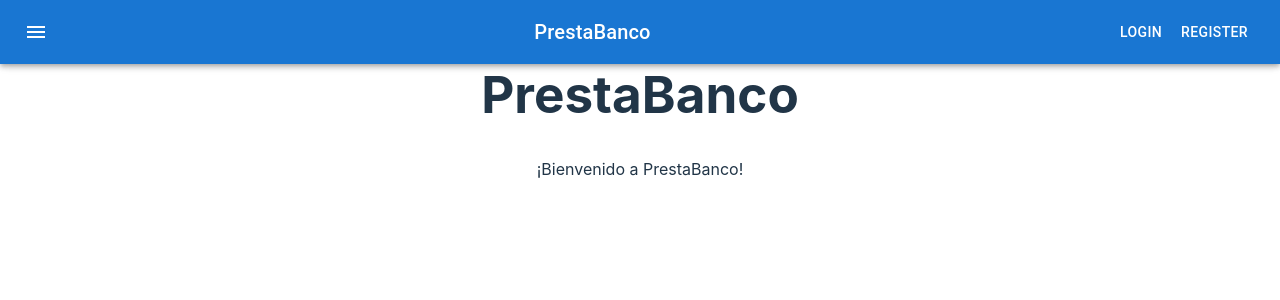
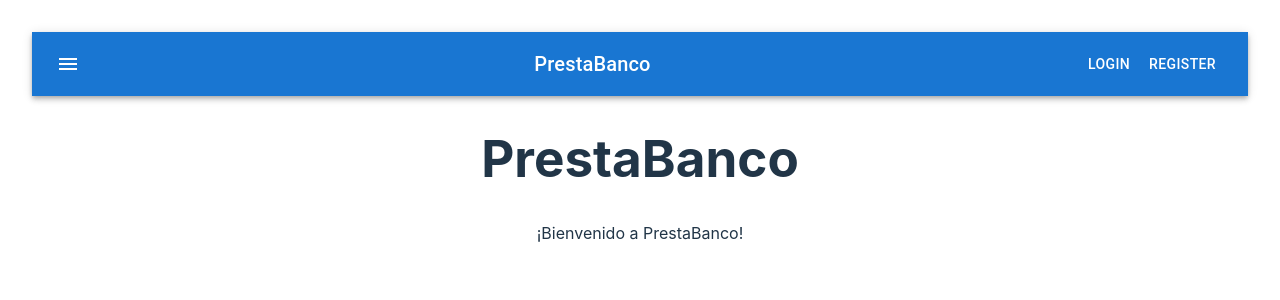
Before and after one commit to VicenteArce/Tingeso-Entrega-1, a React (Vite) app in the folder Frontend/: page / in a window 1280 px wide. Shown: the top 300 px of the page. Built offline with nearby package versions, Linux system fonts and the light colour scheme.

Commit message:
cambiando frontend

```diff
--- a/Frontend/src/components/Navbar.jsx
+++ b/Frontend/src/components/Navbar.jsx
@@ -61,7 +61,7 @@ export default function Navbar() {
 
     return (
         <Box sx={{ flexGrow: 1 }}>
-            <AppBar position="fixed">
+            <AppBar position="static">
                 <Toolbar>
                     <IconButton
                         size="large"
```
